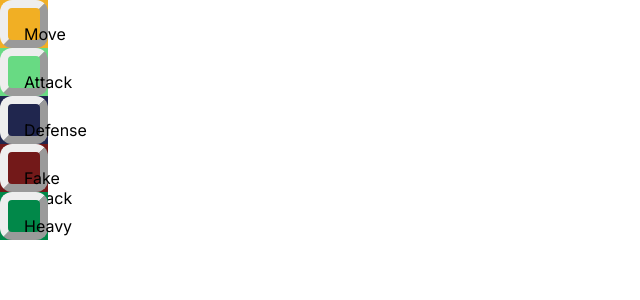
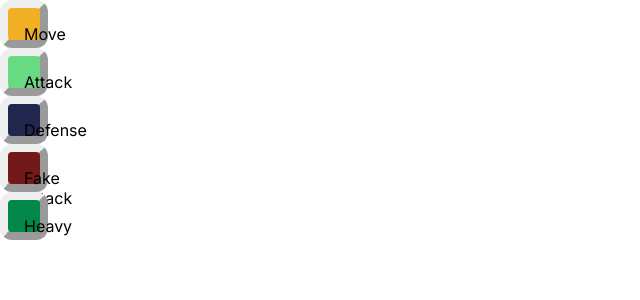
Before and after one commit to Palomia/gmtk-2023, a Next.js app: page / in a window 1280 px wide. Shown: the top 300 px of the page, without its empty margins (0-640 px from the left). Built offline with nearby package versions, Linux system fonts and the light colour scheme.

Commit message:
Move Action coloring to Action component

```diff
--- a/src/app/Action.tsx
+++ b/src/app/Action.tsx
@@ -1,11 +1,19 @@
 import styles from './Action.module.css';
+import stringToColour from './stringToColour';
 
 type Props = {
   name: string;
 };
 
 function Action({ name }: Props) {
-  return <div className={styles.root}>{name}</div>;
+  return (
+    <div
+      style={{ backgroundColor: stringToColour(name) }}
+      className={styles.root}
+    >
+      {name}
+    </div>
+  );
 }
 
 export default Action;
--- a/src/app/ActionBank.tsx
+++ b/src/app/ActionBank.tsx
@@ -1,4 +1,3 @@
-import stringToColour from './stringToColour';
 import styles from './ActionBank.module.css';
 import Action from './Action';
 
@@ -10,7 +9,7 @@ const listActions = [
   'Heavy Attack',
 ];
 const htmlActions = listActions.map((name) => (
-  <li key={name} style={{ backgroundColor: stringToColour(name) }}>
+  <li key={name}>
     <Action name={name} />
   </li>
 ));
```
